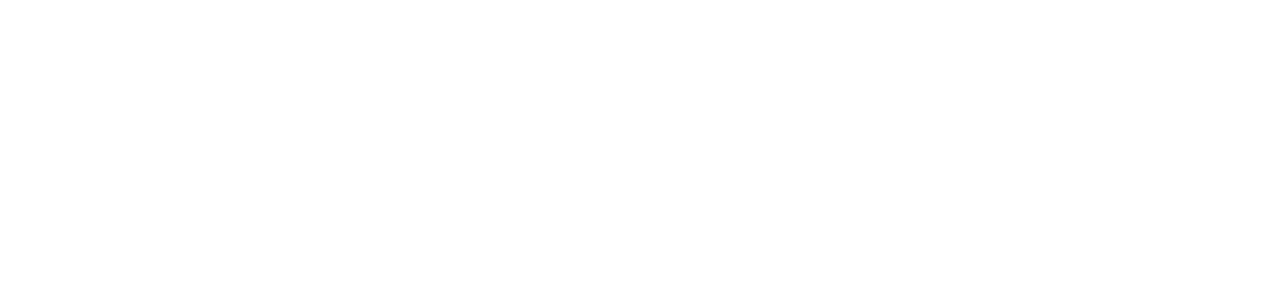
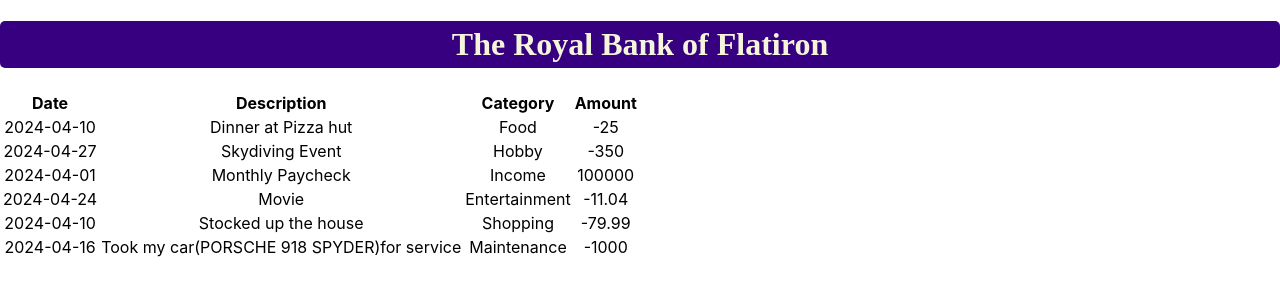
Before and after one commit to ngure808/bank-of-flatiron, a React (Create React App) app: page / in a window 1280 px wide. Shown: the top 300 px of the page. Built offline with nearby package versions, Linux system fonts and the light colour scheme.

Commit message:
imported the transactions and added a header

```diff
--- a/src/components/App.js
+++ b/src/components/App.js
@@ -1,10 +1,12 @@
-
+import Transactions from '../data/Transactions'
 import '../App.css';
+import DisplayContent from './DisplayContent';
 
 function App() {
   return (
     <div className="App">
-
+      <h1 className='header'>The Royal Bank of Flatiron</h1>
+      <DisplayContent transactions = {Transactions}/>
     </div>
   );
 }
```
